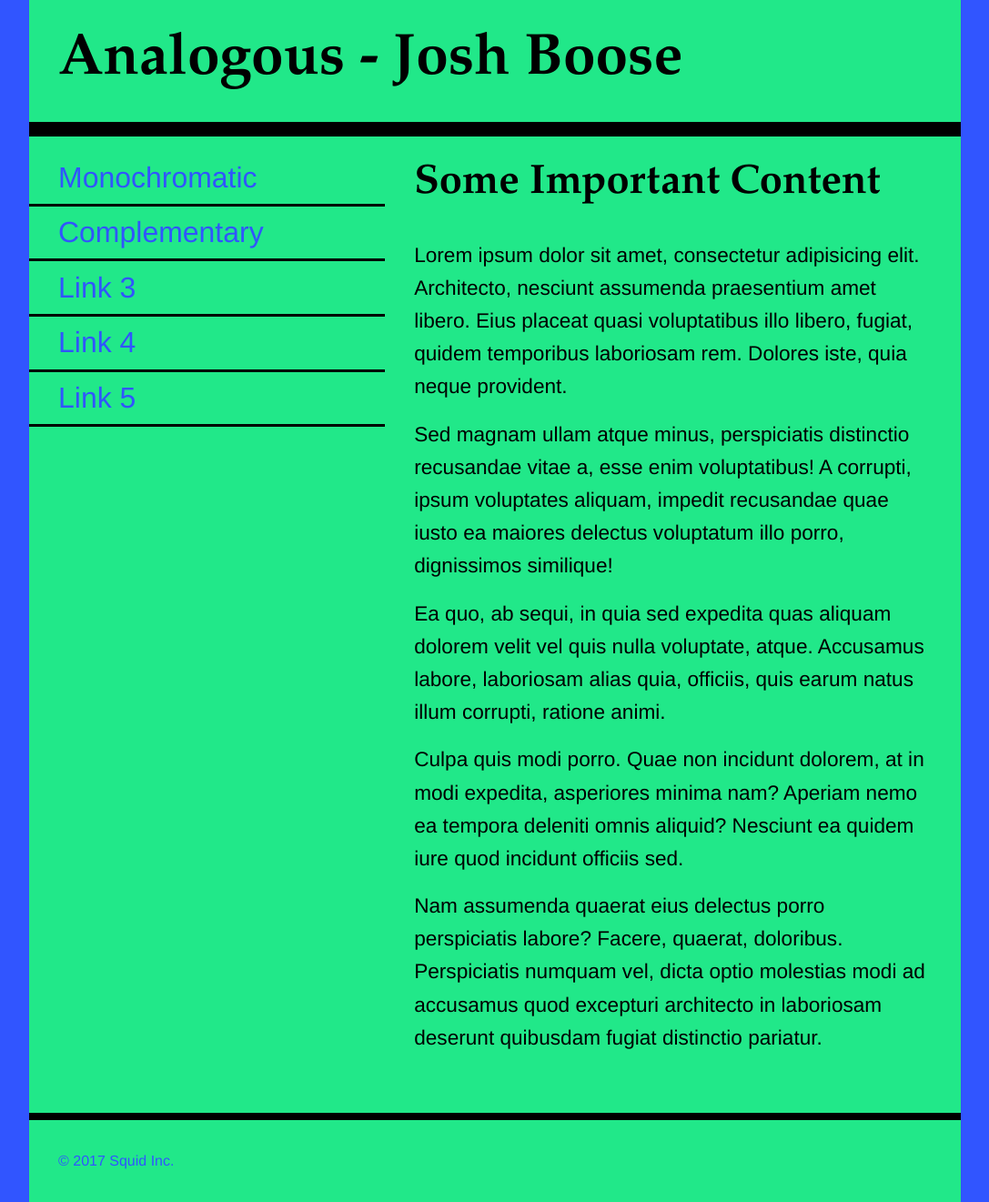
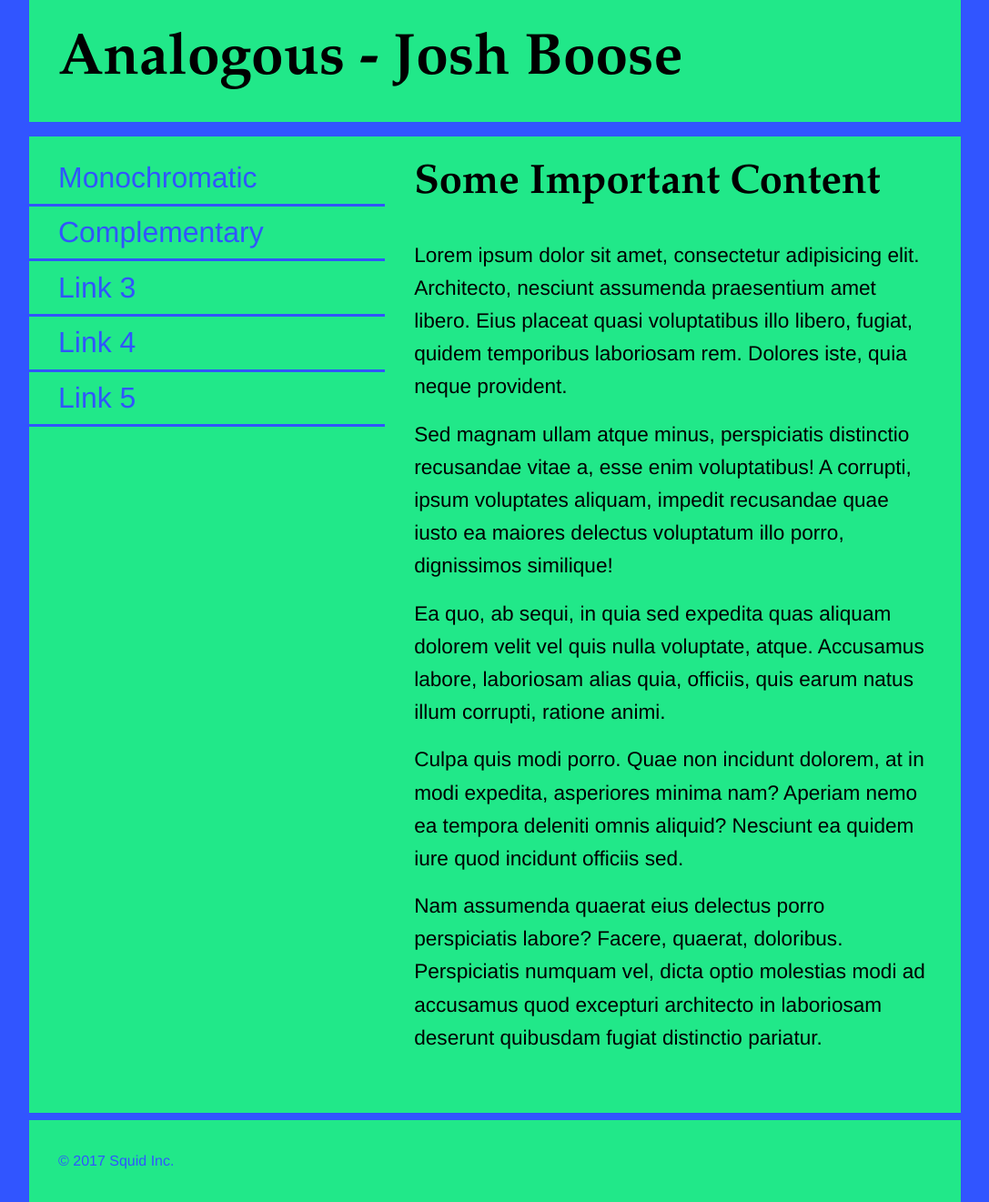
Before and after one commit to BooseStudios/colours, a plain HTML site: page analogous.html in a window 1280 px wide. Shown: the whole page at 91% size, without its empty margins (96-1183 px from the left). Drawn offline with Linux system fonts and the light colour scheme.

Commit message:
Second Commit

```diff
--- a/analogous.html
+++ b/analogous.html
@@ -11,6 +11,7 @@
     Be sure to replace EVERY color or background-color or border-color that is black,
     white, or grey with a colour from your scheme
     -->
+    <!-- https://BooseStudios.github.io/colours -->
     <meta name="viewpoint" content="width=device-width" />
     <style>
         *{
@@ -46,7 +47,7 @@
         nav li>a{
             display: block;
             text-decoration: none;
-            border-bottom: 0.2rem solid black;
+            border-bottom: 0.2rem solid #3155FF;
             padding: 0.2rem 2rem;
             color: #3155FF;
         }
@@ -69,7 +70,7 @@
         }
         header{
             width:100%;
-            border-bottom: 1rem solid black;
+            border-bottom: 1rem solid #3155FF;
         }
         nav{
             float:left;
@@ -82,7 +83,7 @@
         footer{
             clear:both;
             width: 100%;
-            border-top: 0.5rem solid black;
+            border-top: 0.5rem solid #3155FF;
         }
         footer p{
             font-size: 1rem;
```
Also changed, not shown: complementary.html (+3 -3 lines), index.html (+4 -4 lines).
